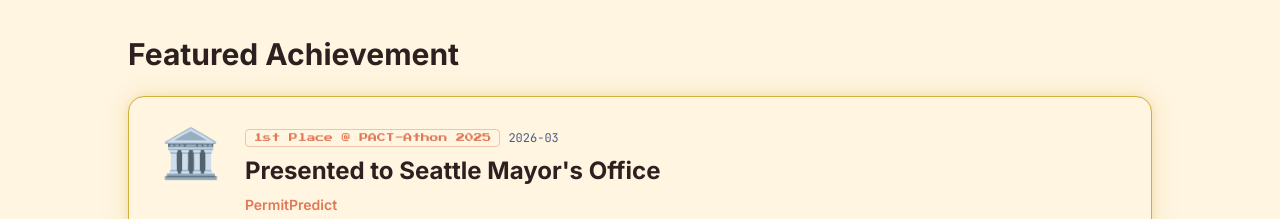
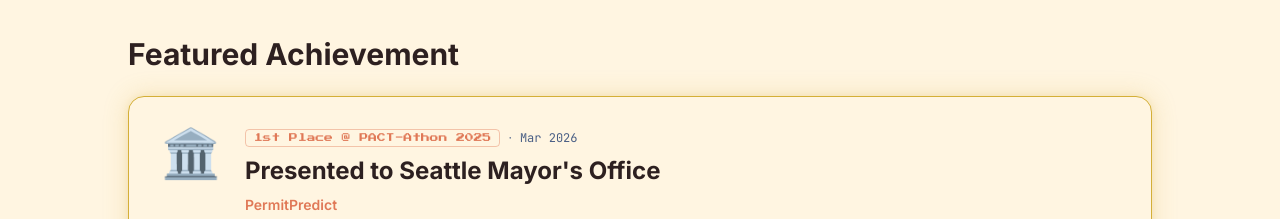
Before and after one commit to lingli8/lingli-website, a Next.js app: page / in a window 1280 px wide. Shown: the part 1380-1599 px from the top of the page. Built offline with nearby package versions, Linux system fonts and the light colour scheme.

Commit message:
content(achievements): improve date formatting

```diff
--- a/components/sections/FeaturedAchievement.tsx
+++ b/components/sections/FeaturedAchievement.tsx
@@ -1,6 +1,12 @@
 import { content } from "@/lib/content";
 import FadeUp from "@/components/ui/FadeUp";
 import SectionHeading from "@/components/ui/SectionHeading";
+
+const MONTHS = ["Jan","Feb","Mar","Apr","May","Jun","Jul","Aug","Sep","Oct","Nov","Dec"];
+function formatYearMonth(ym: string): string {
+  const [year, month] = ym.split("-");
+  return `${MONTHS[Number(month) - 1]} ${year}`;
+}
 
 export default function FeaturedAchievement() {
   const { featured } = content.achievements;
@@ -39,13 +45,18 @@
             <div className="flex flex-col gap-2 flex-1 min-w-0">
               <div className="flex flex-wrap items-center gap-2">
                 {featured.award && (
-                  <span className="text-xs font-pixel text-accent border border-accent/40 rounded px-2 py-0.5"
-                    style={{ fontSize: "0.55rem" }}>
+                  <span
+                    className="text-xs font-pixel text-accent border border-accent/40 rounded px-2 py-0.5"
+                    style={{ fontSize: "0.55rem" }}
+                  >
                     {featured.award}
                   </span>
                 )}
+                {featured.award && (
+                  <span className="text-xs text-secondary" aria-hidden="true">·</span>
+                )}
                 <span className="text-xs text-secondary font-mono">
-                  {featured.date}
+                  {formatYearMonth(featured.date)}
                 </span>
               </div>
 
```
